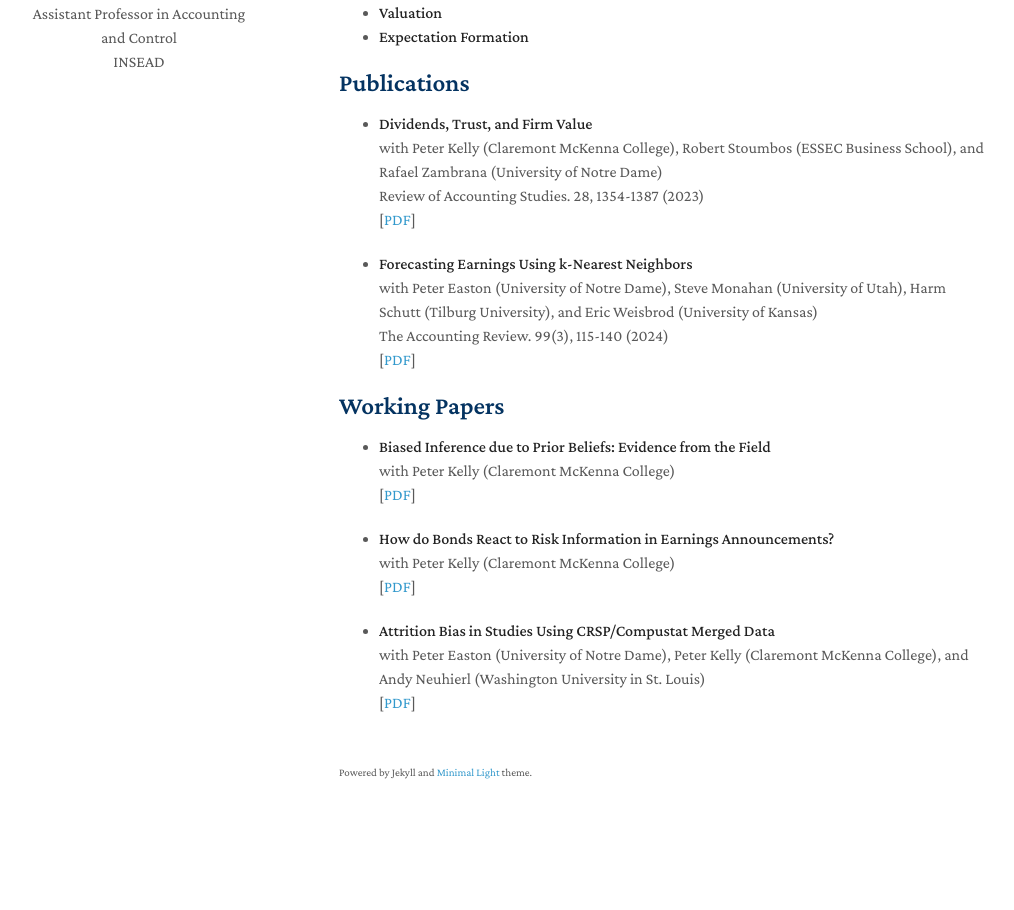
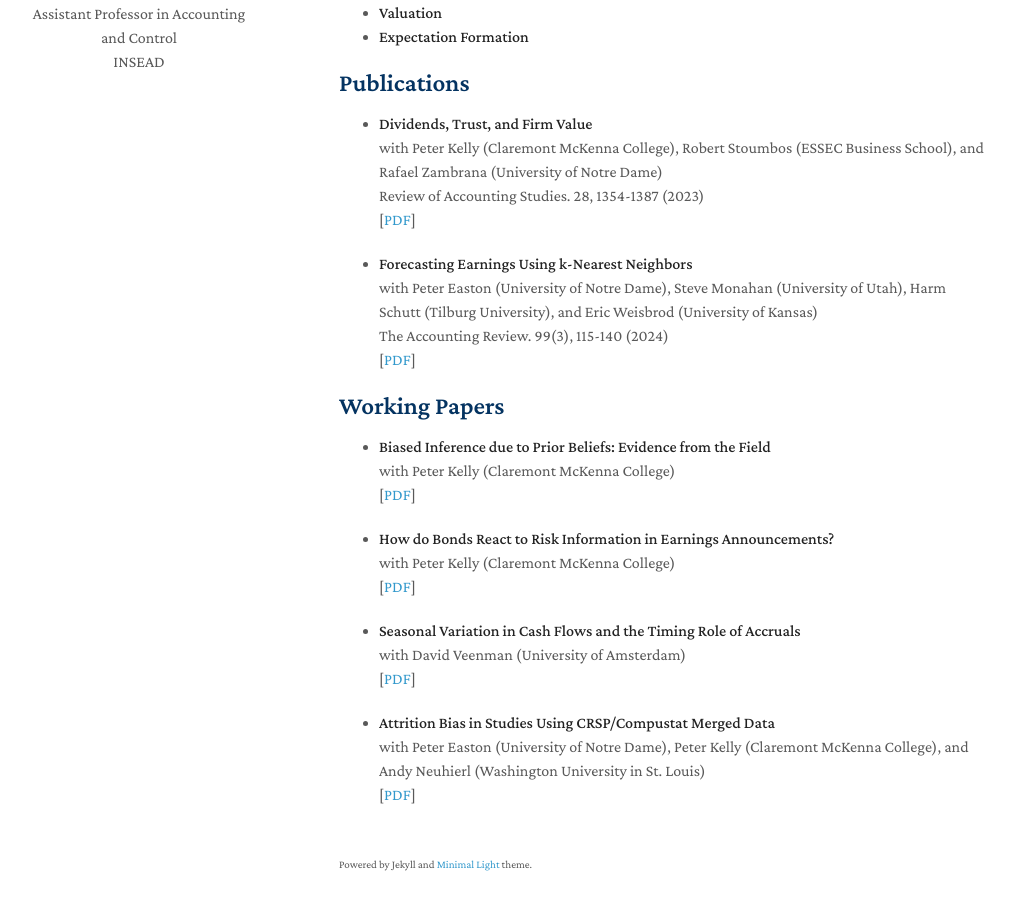
Before and after one commit to mkapons/mkapons.github.io, a Jekyll site: the page built from index.md, in a window 1280 px wide and 1187 px high. Shown: the part 242-1152 px from the top of the window, without its empty margins (131-1145 px from the left). Built offline with Jekyll 4.4.1, drawn with Linux system fonts in a browser that asks for light colours; nearby versions of some CDN libraries; a style sheet for code colours, icons or effects is not loaded; our own code applies the rules of GitHub Pages for plain Markdown files.

Commit message:
Update index.md

```diff
--- a/index.md
+++ b/index.md
@@ -48,6 +48,12 @@ I am an Assistant Professor in Accounting and Control at INSEAD.
   <br>
   [[PDF](https://papers.ssrn.com/sol3/papers.cfm?abstract_id=4529463)]
 
+- **Seasonal Variation in Cash Flows and the Timing Role of Accruals**
+  <br>
+  with David Veenman (University of Amsterdam)
+  <br>
+  [[PDF](https://papers.ssrn.com/sol3/papers.cfm?abstract_id=5042551)]
+
 - **Attrition Bias in Studies Using CRSP/Compustat Merged Data**
   <br>
   with Peter Easton (University of Notre Dame), Peter Kelly (Claremont McKenna College), and Andy Neuhierl (Washington University in St. Louis)
```
